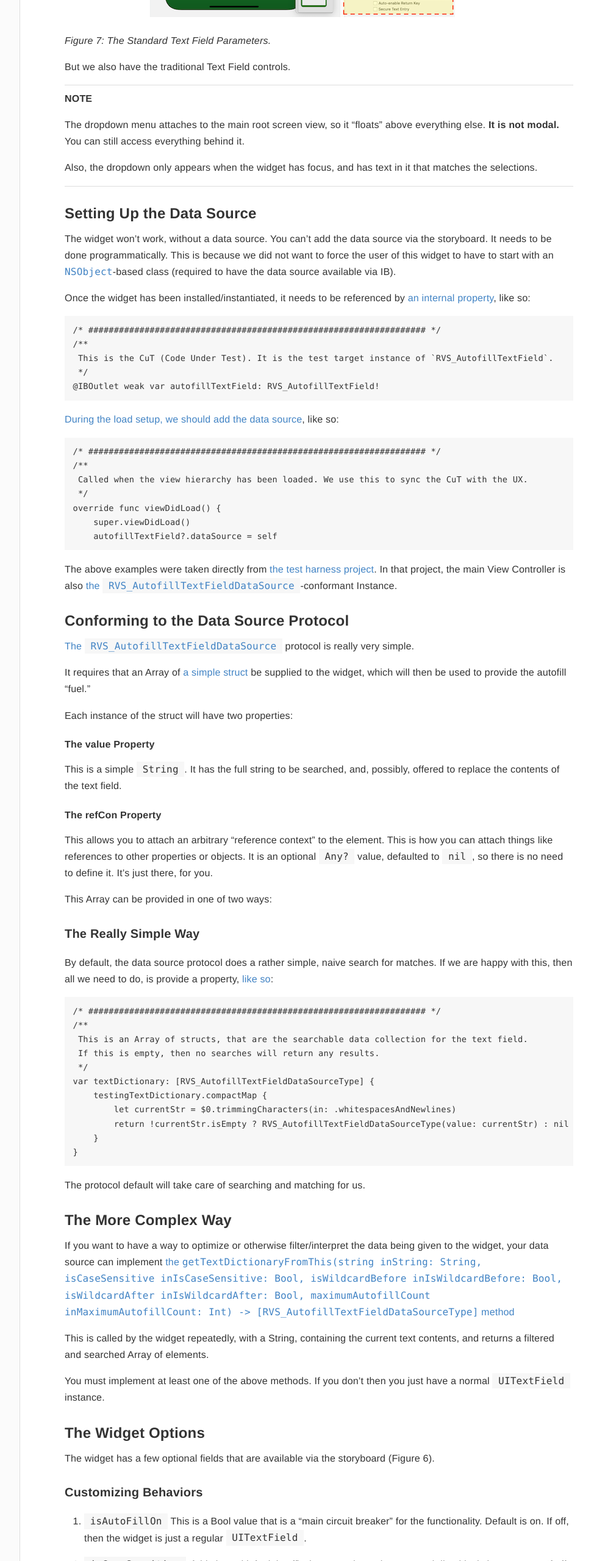
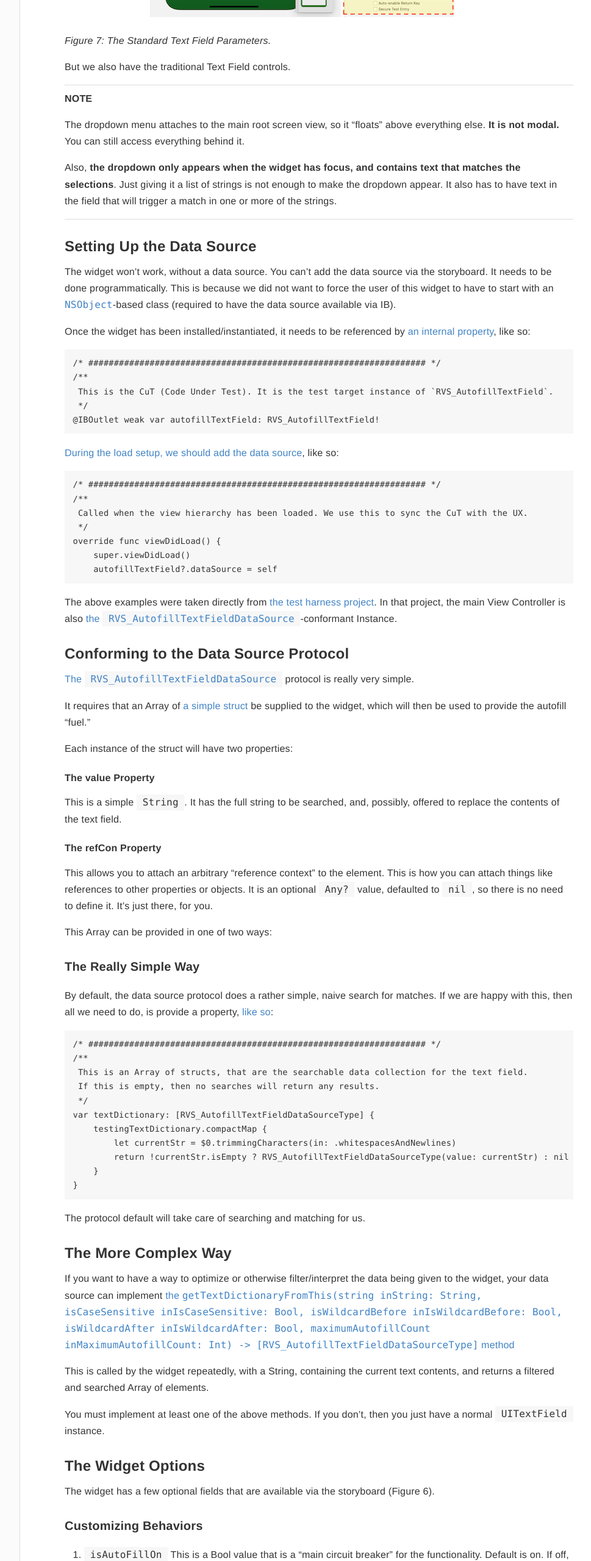
Before and after one commit to RiftValleySoftware/RVS_AutofillTextField, a plain HTML site: page docs/docsets/RVS_AutofillTextField.docset/Contents/Resources/Documents/index.html in a window 1280 px wide. Shown: the part 5708-8268 px from the top of the page at 61% size, without its empty margins (267-1236 px from the left). Drawn offline with Linux system fonts and the light colour scheme; files that its build step writes are made by us from their sources; files whose address does not match are found by name.

Commit message:
Bit more work on the README.

```diff
--- a/docs/docsets/RVS_AutofillTextField.docset/Contents/Resources/Documents/index.html
+++ b/docs/docsets/RVS_AutofillTextField.docset/Contents/Resources/Documents/index.html
@@ -206,7 +206,7 @@
 
 <p>The dropdown menu attaches to the main root screen view, so it &ldquo;floats&rdquo; above everything else. <strong>It is not modal.</strong> You can still access everything behind it.</p>
 
-<p>Also, the dropdown only appears when the widget has focus, and has text in it that matches the selections.</p>
+<p>Also, <strong>the dropdown only appears when the widget has focus, and contains text that matches the selections</strong>. Just giving it a list of strings is not enough to make the dropdown appear. It also has to have text in the field that  will trigger a match in one or more of the strings.</p>
 
 <hr>
 <h3 id='setting-up-the-data-source' class='heading'>Setting Up the Data Source</h3>
@@ -270,7 +270,7 @@ var textDictionary: [RVS_AutofillTextFieldDataSourceType] {
 
 <p>This is called by the widget repeatedly, with a String, containing the current text contents, and returns a filtered and searched Array of elements.</p>
 
-<p>You must implement at least one of the above methods. If you don&rsquo;t then you just have a normal <code>UITextField</code> instance.</p>
+<p>You must implement at least one of the above methods. If you don&rsquo;t, then you just have a normal <code>UITextField</code> instance.</p>
 <h3 id='the-widget-options' class='heading'>The Widget Options</h3>
 
 <p>The widget has a few optional fields that are available via the storyboard (Figure 6).</p>
```
Also changed, not shown: docs/index.html (+2 -2 lines), 2 other files.
